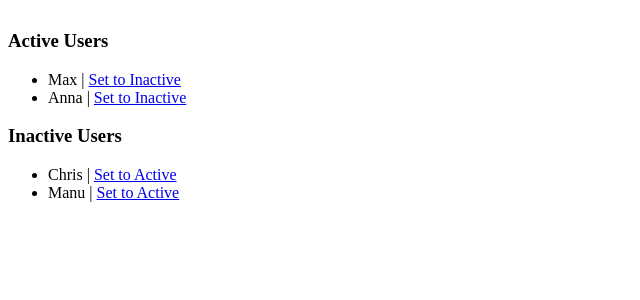
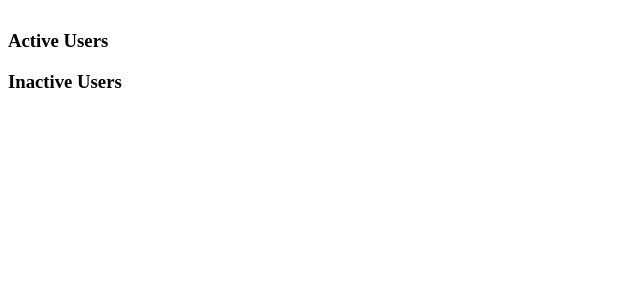
Before and after one commit to D-Coder135/Angular_Services_Assignment, an Angular app: page / in a window 1280 px wide. Shown: the top 300 px of the page, without its empty margins (0-640 px from the left). Built offline with nearby package versions, Linux system fonts and the light colour scheme.

Commit message:
cut out some part of the code from app.component.ts

```diff
--- a/src/app/app.component.ts
+++ b/src/app/app.component.ts
@@ -6,8 +6,7 @@ import { Component } from '@angular/core';
   styleUrls: ['./app.component.css']
 })
 export class AppComponent {
-  activeUsers = ['Max', 'Anna'];
-  inactiveUsers = ['Chris', 'Manu'];
+
 
   onSetToInactive(id: number) {
     this.inactiveUsers.push(this.activeUsers[id]);
```
